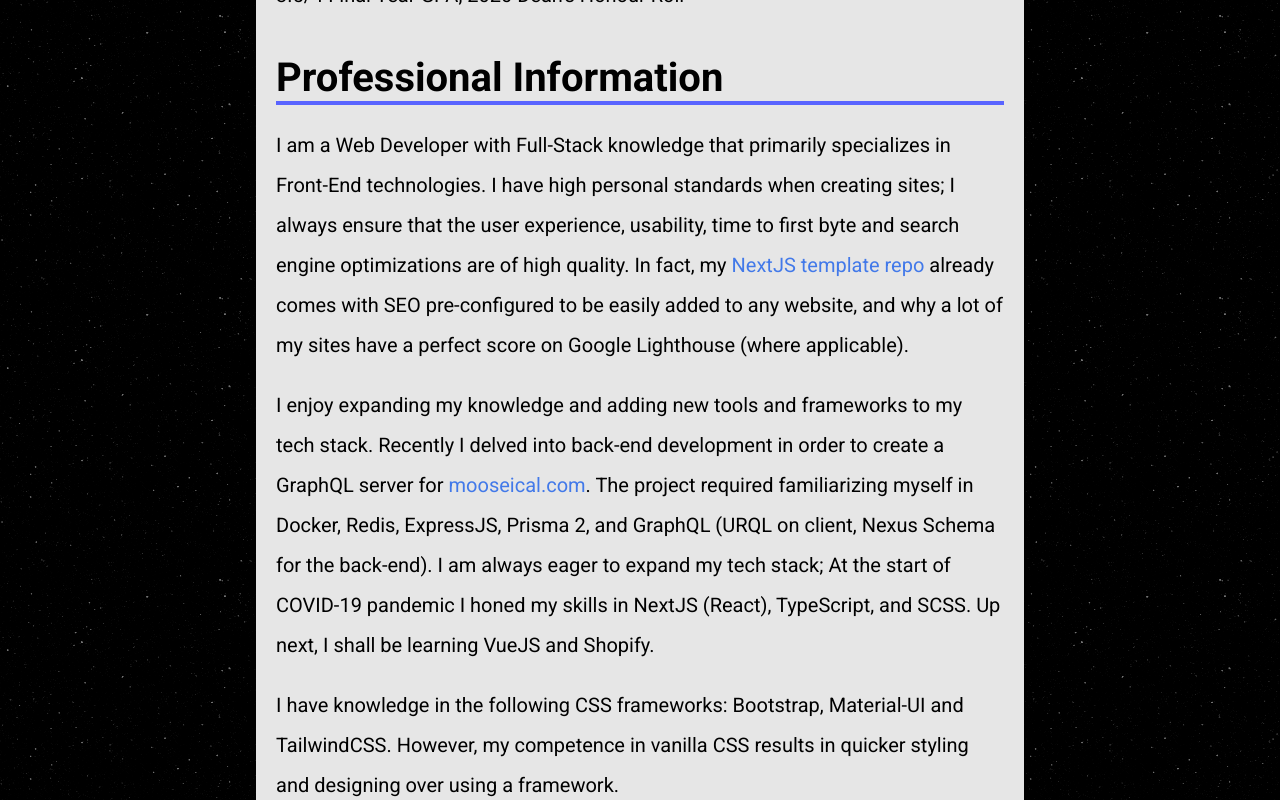
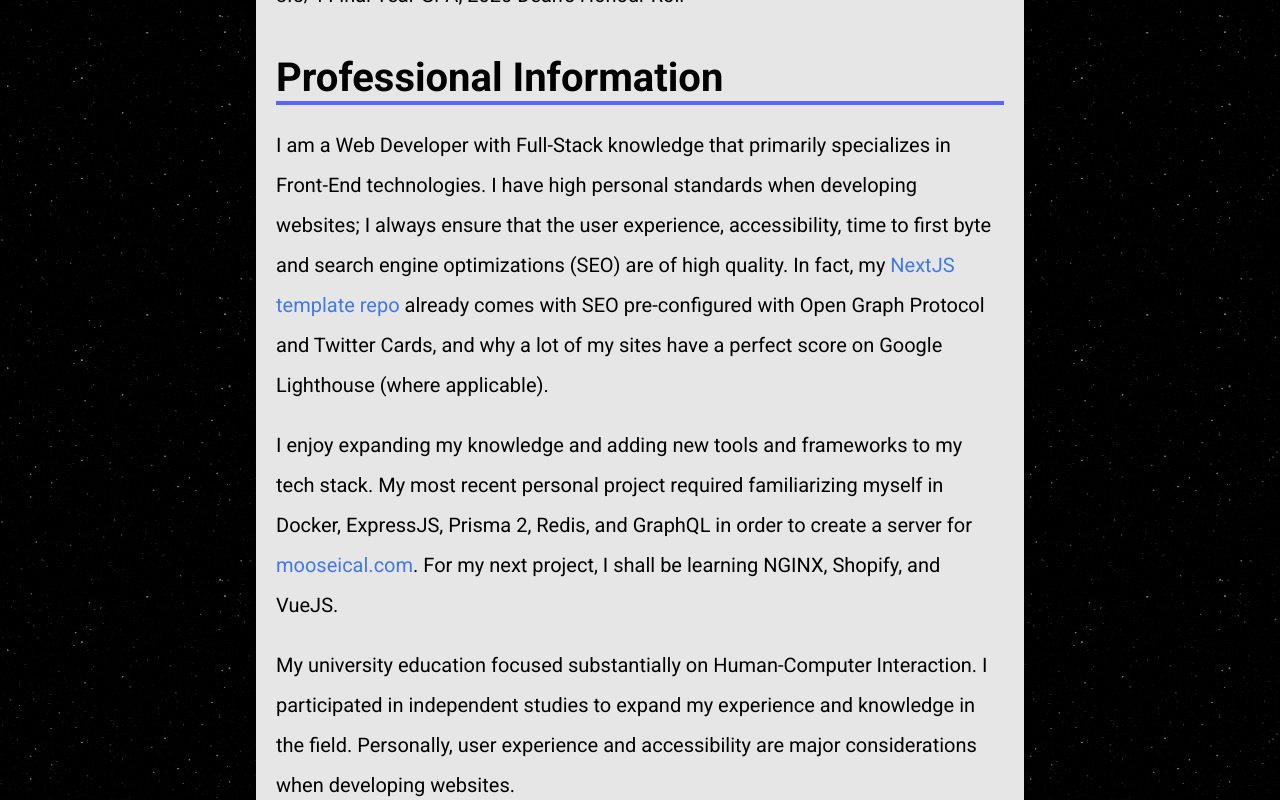
Before and after one commit to 100BC/C-V, a Next.js app: page /info in a window 1280 px wide. Shown: the part 380-1180 px from the top of the page. Built offline with nearby package versions, Linux system fonts and the light colour scheme.

Commit message:
Update Personal Info

```diff
--- a/components/WorkExperienceRender/PersonalProjects.tsx
+++ b/components/WorkExperienceRender/PersonalProjects.tsx
@@ -24,7 +24,7 @@
         <li>URQL handles the client side GraphQL</li>
         <li>Uploaded Images are compressed and resized and uploaded to Google Firebase Storage</li>
         <li>Firebase Firestore and Google ReCaptcha are used to manage user forms</li>
-        <li>SEO optimizations including Open Graph Protocol</li>
+        <li>SEO optimizations including Open Graph Protocol and Twitter Cards</li>
         <li>Extensive testing is done to reduce time to first byte</li>
         <li>Ensured responsive design, image and code optimizations</li>
         <li>
@@ -43,8 +43,8 @@
           pre-configured
         </li>
         <li>
-          The repo comes with easy SEO management including Open Graph Protocol via the Layout
-          component
+          The repo comes with easy SEO management including Open Graph Protocol and Twitter Cards
+          via the Layout component
         </li>
         <li>
           The stylesheets contain Normalize.css and my own rules to ensure quick startup without
--- a/pages/info.tsx
+++ b/pages/info.tsx
@@ -20,30 +20,23 @@
         <h2>Professional Information</h2>
         <p>
           I am a Web Developer with Full-Stack knowledge that primarily specializes in Front-End
-          technologies. I have high personal standards when creating sites; I always ensure that the
-          user experience, usability, time to first byte and search engine optimizations are of high
-          quality. In fact, my{' '}
+          technologies. I have high personal standards when developing websites; I always ensure
+          that the user experience, accessibility, time to first byte and search engine
+          optimizations (SEO) are of high quality. In fact, my{' '}
           <Link href="https://github.com/100BC/nextjs-template">
             <a>NextJS template repo</a>
           </Link>{' '}
-          already comes with SEO pre-configured to be easily added to any website, and why a lot of
-          my sites have a perfect score on Google Lighthouse (where applicable).
+          already comes with SEO pre-configured with Open Graph Protocol and Twitter Cards, and why
+          a lot of my sites have a perfect score on Google Lighthouse (where applicable).
         </p>
         <p>
-          I enjoy expanding my knowledge and adding new tools and frameworks to my tech stack.
-          Recently I delved into back-end development in order to create a GraphQL server for{' '}
+          I enjoy expanding my knowledge and adding new tools and frameworks to my tech stack. My
+          most recent personal project required familiarizing myself in Docker, ExpressJS, Prisma 2,
+          Redis, and GraphQL in order to create a server for{' '}
           <Link href="https://www.mooseical.com/">
             <a>mooseical.com</a>
           </Link>
-          . The project required familiarizing myself in Docker, Redis, ExpressJS, Prisma 2, and
-          GraphQL (URQL on client, Nexus Schema for the back-end). I am always eager to expand my
-          tech stack; At the start of COVID-19 pandemic I honed my skills in NextJS (React),
-          TypeScript, and SCSS. Up next, I shall be learning VueJS and Shopify.
-        </p>
-        <p>
-          I have knowledge in the following CSS frameworks: Bootstrap, Material-UI and TailwindCSS.
-          However, my competence in vanilla CSS results in quicker styling and designing over using
-          a framework.
+          . For my next project, I shall be learning NGINX, Shopify, and VueJS.
         </p>
         <p>
           My university education focused substantially on Human-Computer Interaction. I
```
